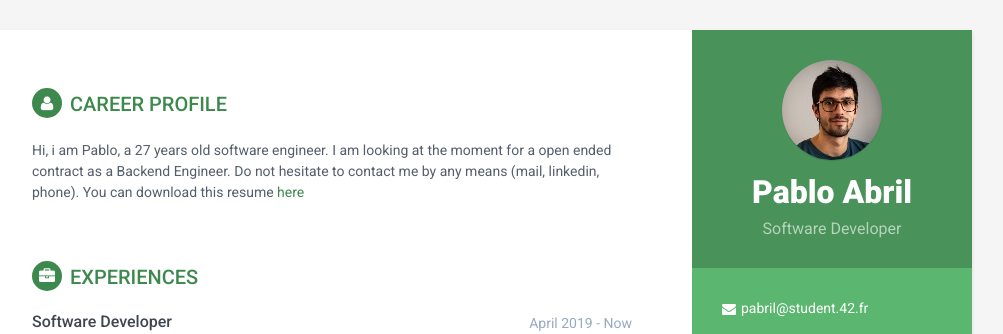
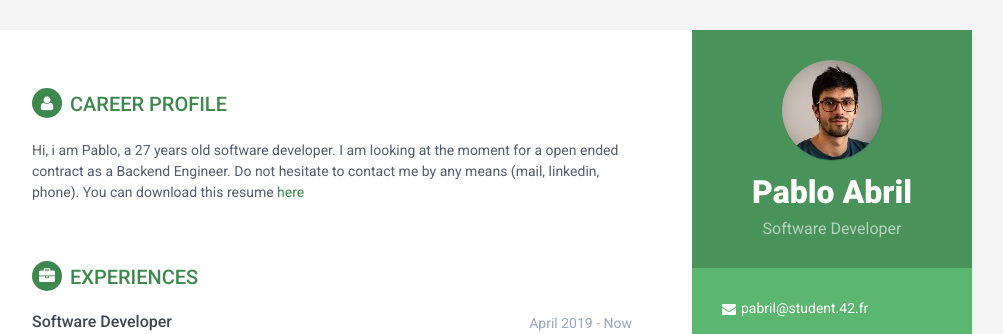
Before and after one commit to pablo-a/my_CV, a Jekyll site: the page built from index.html, in a window 1280 px wide. Shown: the top 334 px of the page, without its empty margins (168-1171 px from the left). Built offline with Jekyll 4.4.1, drawn with Linux system fonts in a browser that asks for light colours.

```diff
--- a/_data/data.yml
+++ b/_data/data.yml
@@ -45,7 +45,7 @@ sidebar:
 
 career-profile:
     title: Career Profile
-    text: 'Hi, i am Pablo, a 27 years old software engineer. I am looking at the moment for a open ended contract as a Backend Engineer. Do not hesitate to contact me by any means (mail, linkedin, phone). '
+    text: 'Hi, i am Pablo, a 27 years old software developer. I am looking at the moment for a open ended contract as a Backend Engineer. Do not hesitate to contact me by any means (mail, linkedin, phone). '
 
 experiences:
     - experience:
```
Also changed, not shown: 1 other file.
